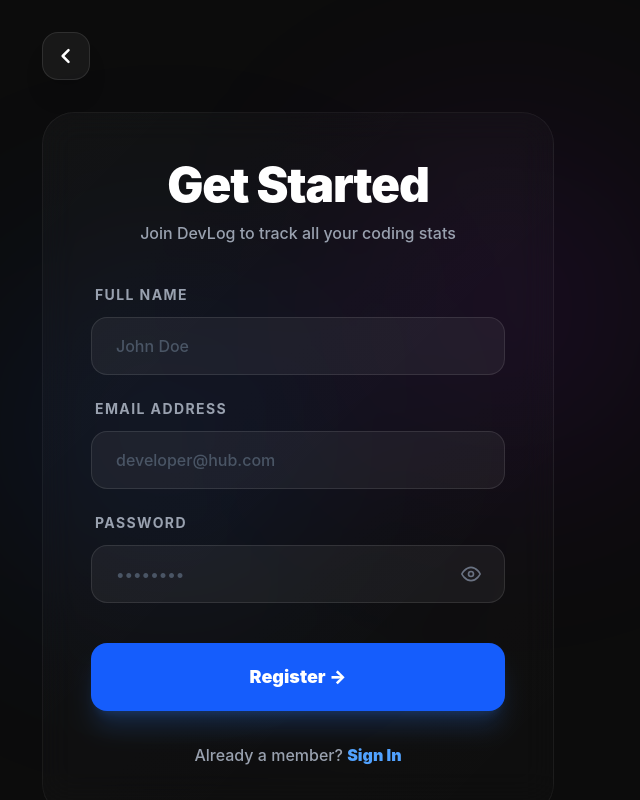
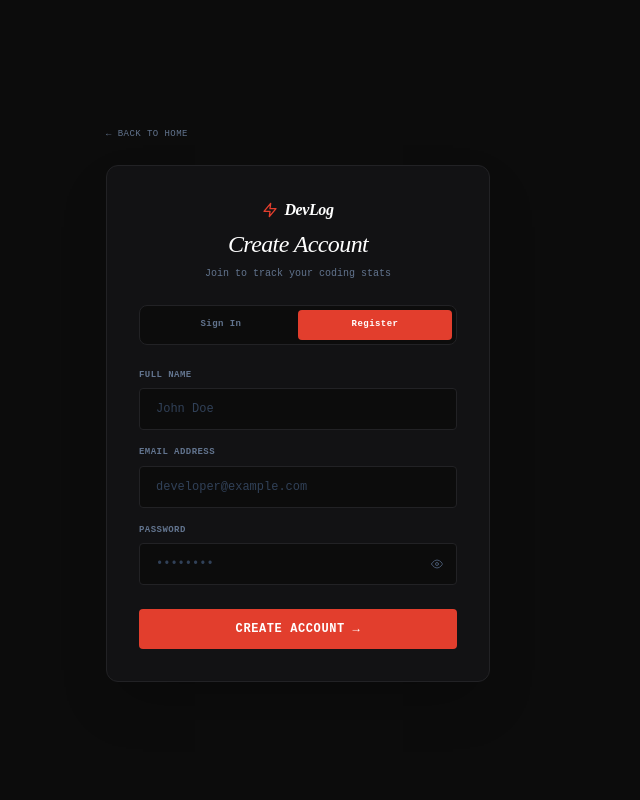
Before and after one commit to polyvexr/DevLog, a React (Vite) app in the folder client/: page /register in a window 1280 px wide. Shown: the whole page, without its empty margins (342-982 px from the left). Built offline with nearby package versions, Linux system fonts and the light colour scheme; no server answers.

Commit message:
updated login page and remove the tread mark

```diff
--- a/client/src/App.jsx
+++ b/client/src/App.jsx
@@ -12,7 +12,6 @@ import AuthenticatedWrapper from "./components/routes/AuthenticatedWrapper";
 // Eagerly loaded pages (critical path)
 import Landing from "./pages/Landing";
 import Login from "./pages/Login";
-import Register from "./pages/Register";
 import Dashboard from "./pages/Dashboard";
 import NotFound from "./pages/NotFound";
 
@@ -154,7 +153,7 @@ function App() {
           path="/register"
           element={
             <PublicRoute>
-              <Register />
+              <Login />
             </PublicRoute>
           }
         />
--- a/client/src/pages/Landing.jsx
+++ b/client/src/pages/Landing.jsx
@@ -55,7 +55,7 @@ export default function Landing() {
         <nav className="flex justify-between items-center py-6 border-b border-[#222225]">
           <div className="text-lg font-[Cormorant_Garamond] font-semibold italic tracking-tight flex items-center gap-2 text-white">
             <FiZap className="text-[#e23e2d] text-base" />
-            <span>DevLog™</span>
+            <span>DevLog</span>
           </div>
           <div className="flex items-center gap-2">
             <NavLink to="/login" label="Sign In" />
@@ -136,7 +136,7 @@ export default function Landing() {
           <div className="flex flex-col md:flex-row justify-between items-start md:items-center gap-8">
             <div className="space-y-3">
               <div className="text-lg font-[Cormorant_Garamond] font-semibold italic tracking-tight flex items-center gap-2 text-white">
-                <FiZap className="text-[#e23e2d] text-base" /> DevLog™
+                <FiZap className="text-[#e23e2d] text-base" /> DevLog
               </div>
               <p className="text-slate-500 text-xs max-w-xs leading-relaxed">Connecting the dots of your coding journey across every platform.</p>
             </div>
--- a/client/src/pages/Login.jsx
+++ b/client/src/pages/Login.jsx
@@ -1,30 +1,48 @@
-import { useState, useContext } from "react";
+import { useState, useContext, useEffect } from "react";
 import api from "../api/axios";
 import { AuthContext } from "../context/AuthContext";
-import { useNavigate, Link } from "react-router-dom";
-import { FiEye, FiEyeOff } from "react-icons/fi";
+import { useNavigate, Link, useLocation } from "react-router-dom";
+import { FiEye, FiEyeOff, FiZap } from "react-icons/fi";
 
 export default function Login() {
   const { login } = useContext(AuthContext);
   const navigate = useNavigate();
-  const [form, setForm] = useState({ email: "", password: "" });
+  const location = useLocation();
+
+  const [isRegister, setIsRegister] = useState(location.pathname === "/register");
+  const [form, setForm] = useState({ name: "", email: "", password: "" });
   const [loading, setLoading] = useState(false);
   const [error, setError] = useState("");
   const [showPassword, setShowPassword] = useState(false);
+
+  useEffect(() => {
+    setIsRegister(location.pathname === "/register");
+    setError("");
+  }, [location.pathname]);
 
   const handleSubmit = async (e) => {
     e.preventDefault();
     try {
       setError("");
       setLoading(true);
-      const res = await api.post("/auth/login", form);
-      const { token, isAdmin } = res.data.data;
-      login(token, isAdmin);
-      if (isAdmin) navigate("/admin");
-      else navigate("/");
+      if (isRegister) {
+        // Submit register
+        await api.post("/auth/register", form);
+        // Automatically attempt auto-login right after registration
+        const res = await api.post("/auth/login", { email: form.email, password: form.password });
+        const { token, isAdmin } = res.data.data;
+        login(token, isAdmin);
+        navigate(isAdmin ? "/admin" : "/");
+      } else {
+        // Submit login
+        const res = await api.post("/auth/login", { email: form.email, password: form.password });
+        const { token, isAdmin } = res.data.data;
+        login(token, isAdmin);
+        navigate(isAdmin ? "/admin" : "/");
+      }
     } catch (err) {
       setError(
-        err.response?.data?.message || "Failed to login. Please try again."
+        err.response?.data?.message || (isRegister ? "Registration failed. Try again." : "Failed to login. Try again.")
       );
     } finally {
       setLoading(false);
@@ -32,56 +50,83 @@ export default function Login() {
   };
 
   return (
-    <div className="min-h-screen relative flex items-center justify-center px-4 py-8 overflow-hidden">
-      {/* Background blobs for depth */}
-      <div className="absolute top-1/4 left-1/4 w-64 h-64 bg-blue-600/10 rounded-full blur-[100px] animate-blob"></div>
-      <div className="absolute bottom-1/4 right-1/4 w-80 h-80 bg-purple-600/10 rounded-full blur-[100px] animate-blob animation-delay-2000"></div>
-
-      <div className="w-full max-w-lg relative z-10">
+    <div className="min-h-screen bg-[#0c0c0c] text-slate-200 flex items-center justify-center px-4 py-8 overflow-hidden select-none">
+      <div className="w-full max-w-sm space-y-6">
         <Link
           to="/"
-          className="w-12 h-12 rounded-2xl bg-white/5 border border-white/10 flex items-center justify-center text-white transition-all hover:bg-blue-600 hover:border-blue-500 hover:-translate-x-1 group shadow-xl active:scale-95 mb-8"
+          className="inline-flex items-center gap-2 font-mono text-[9px] uppercase tracking-wider text-slate-500 hover:text-white transition-colors"
           title="Back to Home"
         >
-          <svg
-            className="w-5 h-5 group-hover:-translate-x-0.5 transition-transform"
-            fill="none"
-            viewBox="0 0 24 24"
-            stroke="currentColor"
-          >
-            <path
-              strokeLinecap="round"
-              strokeLinejoin="round"
-              strokeWidth={3}
-              d="M15 19l-7-7 7-7"
-            />
-          </svg>
+          ← Back to Home
         </Link>
 
         <form
           onSubmit={handleSubmit}
-          className="glass-card-premium p-10 md:p-12 fade-in-scale"
+          className="bg-[#121214] border border-[#222225] rounded-xl p-8 space-y-6 shadow-2xl"
           aria-live="polite"
         >
-          <div className="text-center mb-10">
-            <h2 className="text-4xl md:text-5xl font-black text-white mb-3 tracking-tight">
-              Sign In
+          <div className="text-center space-y-1.5">
+            <div className="text-base font-[Cormorant_Garamond] font-semibold italic tracking-tight flex items-center justify-center gap-1.5 text-white">
+              <FiZap className="text-[#e23e2d] text-base" />
+              <span>DevLog</span>
+            </div>
+            <h2 className="text-2xl font-[Cormorant_Garamond] font-light italic text-white tracking-tight">
+              {isRegister ? "Create Account" : "Sign In"}
             </h2>
-            <p className="text-gray-400 font-medium">
-              Continue your coding journey with DevLog
+            <p className="text-[10px] text-slate-500 font-mono">
+              {isRegister ? "Join to track your coding stats" : "Continue your coding journey"}
             </p>
           </div>
 
+          {/* Segmented control for tabs */}
+          <div className="grid grid-cols-2 p-1 bg-[#0c0c0c] border border-[#222225] rounded-lg font-mono text-[9px] uppercase tracking-wider font-semibold">
+            <button
+              type="button"
+              onClick={() => navigate("/login")}
+              className={`py-2 rounded transition-all cursor-pointer ${
+                !isRegister ? "bg-[#e23e2d] text-white" : "text-slate-500 hover:text-slate-200"
+              }`}
+            >
+              Sign In
+            </button>
+            <button
+              type="button"
+              onClick={() => navigate("/register")}
+              className={`py-2 rounded transition-all cursor-pointer ${
+                isRegister ? "bg-[#e23e2d] text-white" : "text-slate-500 hover:text-slate-200"
+              }`}
+            >
+              Register
+            </button>
+          </div>
+
           {error && (
-            <div className="mb-6 p-4 rounded-xl bg-red-500/10 border border-red-500/20 text-red-400 text-sm flex items-center gap-3 animate-shake" role="alert">
-              <div className="w-1.5 h-1.5 rounded-full bg-red-500 animate-pulse"></div>
+            <div className="p-3 rounded border border-red-500/20 bg-red-500/10 text-red-500 text-[10px] font-mono flex items-center gap-2" role="alert">
+              <div className="w-1 h-1 rounded-full bg-red-500 animate-ping" />
               {error}
             </div>
           )}
 
-          <div className="space-y-6">
-            <div className="space-y-3">
-              <label htmlFor="email" className="block text-sm font-bold text-gray-400 uppercase tracking-widest ml-1">
+          <div className="space-y-4">
+            {isRegister && (
+              <div className="space-y-1.5">
+                <label htmlFor="name" className="block text-[9px] font-mono font-semibold uppercase tracking-wider text-slate-500">
+                  Full Name
+                </label>
+                <input
+                  id="name"
+                  value={form.name}
+                  type="text"
+                  placeholder="John Doe"
+                  className="w-full px-4 py-3 bg-[#0c0c0c] border border-[#222225] rounded text-xs font-mono text-white placeholder-slate-700 focus:outline-none focus:border-[#e23e2d] transition-all"
+                  onChange={(e) => setForm({ ...form, name: e.target.value })}
+                  required
+                />
+              </div>
+            )}
+
+            <div className="space-y-1.5">
+              <label htmlFor="email" className="block text-[9px] font-mono font-semibold uppercase tracking-wider text-slate-500">
                 Email Address
               </label>
               <input
@@ -89,45 +134,43 @@ export default function Login() {
                 value={form.email}
                 type="email"
                 placeholder="developer@example.com"
-                className="w-full px-6 py-4 bg-white/5 border border-white/10 rounded-2xl text-white placeholder-gray-600 focus:outline-none focus:ring-2 focus:ring-blue-500/40 focus:border-blue-500/40 transition-all font-medium"
+                className="w-full px-4 py-3 bg-[#0c0c0c] border border-[#222225] rounded text-xs font-mono text-white placeholder-slate-700 focus:outline-none focus:border-[#e23e2d] transition-all"
                 onChange={(e) => setForm({ ...form, email: e.target.value })}
                 required
               />
             </div>
 
-            <div className="space-y-3">
-              <div className="flex justify-between items-center px-1">
-                <label htmlFor="password" className="block text-sm font-bold text-gray-400 uppercase tracking-widest">
+            <div className="space-y-1.5">
+              <div className="flex justify-between items-center">
+                <label htmlFor="password" className="block text-[9px] font-mono font-semibold uppercase tracking-wider text-slate-500">
                   Password
                 </label>
-                  to="/forgot-password"
-                  className="text-xs font-bold text-blue-400 hover:text-blue-300 transition-colors uppercase tracking-wider"
-
-                <Link>
-                  Forgot?
-                </Link>
+                {!isRegister && (
+                  <Link
+                    to="/forgot-password"
+                    className="text-[9px] font-mono text-slate-500 hover:text-slate-200 transition-colors uppercase tracking-wider"
+                  >
+                    Forgot?
+                  </Link>
+                )}
               </div>
-              <div className="relative group">
+              <div className="relative">
                 <input
                   id="password"
                   value={form.password}
                   type={showPassword ? "text" : "password"}
                   placeholder="••••••••"
-                  className="w-full px-6 py-4 bg-white/5 border border-white/10 rounded-2xl text-white placeholder-gray-600 focus:outline-none focus:ring-2 focus:ring-blue-500/40 focus:border-blue-500/40 transition-all font-medium"
+                  className="w-full px-4 py-3 bg-[#0c0c0c] border border-[#222225] rounded text-xs font-mono text-white placeholder-slate-700 focus:outline-none focus:border-[#e23e2d] transition-all pr-10"
                   onChange={(e) => setForm({ ...form, password: e.target.value })}
                   required
                 />
                 <button
                   type="button"
                   onClick={() => setShowPassword((s) => !s)}
-                  className="absolute right-5 top-1/2 -translate-y-1/2 text-gray-500 hover:text-white transition-colors p-1"
+                  className="absolute right-3.5 top-1/2 -translate-y-1/2 text-slate-600 hover:text-slate-300 transition-colors cursor-pointer"
                   aria-label={showPassword ? "Hide password" : "Show password"}
                 >
-                  {showPassword ? (
-                    <FiEyeOff className="text-xl" />
-                  ) : (
-                    <FiEye className="text-xl" />
-                  )}
+                  {showPassword ? <FiEyeOff className="text-xs" /> : <FiEye className="text-xs" />}
                 </button>
               </div>
             </div>
@@ -136,27 +179,14 @@ export default function Login() {
           <button
             type="submit"
             disabled={loading}
-            className="w-full mt-10 py-5 bg-blue-600 hover:bg-blue-500 disabled:bg-blue-800 disabled:cursor-not-allowed text-white font-black text-lg rounded-2xl shadow-xl shadow-blue-500/20 transition-all active:scale-[0.98] flex items-center justify-center gap-3"
+            className="w-full py-3 bg-[#e23e2d] hover:bg-[#cf2e2e] disabled:bg-red-950/50 disabled:text-slate-600 disabled:cursor-not-allowed text-white font-mono text-xs font-semibold uppercase tracking-wider rounded transition-colors flex items-center justify-center gap-2 cursor-pointer"
           >
             {loading ? (
-              <div className="w-6 h-6 border-2 border-white/30 border-t-white rounded-full animate-spin"></div>
+              <div className="w-3.5 h-3.5 border border-white/20 border-t-white rounded-full animate-spin" />
             ) : (
-              "Sign In →"
+              isRegister ? "Create Account →" : "Sign In →"
             )}
           </button>
-
-          <div className="mt-8 text-center">
-            <p className="text-gray-400 font-medium">
-              New here?{" "}
-              <Link
-                to="/register"
-                className="text-blue-400 hover:text-blue-300 font-black relative group"
-              >
-                Register
-                <span className="absolute -bottom-1 left-0 w-0 h-0.5 bg-blue-400 group-hover:w-full transition-all duration-300"></span>
-              </Link>
-            </p>
-          </div>
         </form>
       </div>
     </div>
--- a/client/src/pages/Register.jsx
+++ /dev/null
@@ -1,166 +0,0 @@
-import { useState } from "react";
-import api from "../api/axios";
-import { useNavigate, Link } from "react-router-dom";
-import { FiEye, FiEyeOff } from "react-icons/fi";
-
-export default function Register() {
-  const navigate = useNavigate();
-  const [form, setForm] = useState({ name: "", email: "", password: "" });
-  const [loading, setLoading] = useState(false);
-  const [error, setError] = useState("");
-  const [showPassword, setShowPassword] = useState(false);
-
-  const submit = async (e) => {
-    e.preventDefault();
-    try {
-      setError("");
-      setLoading(true);
-      await api.post("/auth/register", form);
-      navigate("/login");
-    } catch (err) {
-      setError(
-        err.response?.data?.message || "Registration failed. Please try again."
-      );
-    } finally {
-      setLoading(false);
-    }
-  };
-
-  return (
-    <div className="min-h-screen relative flex items-center justify-center px-4 py-8 overflow-hidden">
-      {/* Background blobs for depth */}
-      <div className="absolute top-1/4 right-1/4 w-72 h-72 bg-purple-600/10 rounded-full blur-[100px] animate-blob"></div>
-      <div className="absolute bottom-1/4 left-1/4 w-80 h-80 bg-blue-600/10 rounded-full blur-[100px] animate-blob animation-delay-2000"></div>
-
-      <div className="w-full max-w-lg relative z-10">
-        <Link
-          to="/"
-          className="w-12 h-12 rounded-2xl bg-white/5 border border-white/10 flex items-center justify-center text-white transition-all hover:bg-blue-600 hover:border-blue-500 hover:-translate-x-1 group shadow-xl active:scale-95 mb-8"
-          title="Back to Home"
-        >
-          <svg
-            className="w-5 h-5 group-hover:-translate-x-0.5 transition-transform"
-            fill="none"
-            viewBox="0 0 24 24"
-            stroke="currentColor"
-          >
-            <path
-              strokeLinecap="round"
-              strokeLinejoin="round"
-              strokeWidth={3}
-              d="M15 19l-7-7 7-7"
-            />
-          </svg>
-        </Link>
-
-        <form
-          onSubmit={submit}
-          className="glass-card-premium p-10 md:p-12 fade-in-scale"
-          aria-live="polite"
-        >
-          <div className="text-center mb-10">
-            <h2 className="text-4xl md:text-5xl font-black text-white mb-3 tracking-tight">
-              Get Started
-            </h2>
-            <p className="text-gray-400 font-medium">
-              Join DevLog to track all your coding stats
-            </p>
-          </div>
-
-          {error && (
-            <div className="mb-6 p-4 rounded-xl bg-red-500/10 border border-red-500/20 text-red-400 text-sm flex items-center gap-3 animate-shake" role="alert">
-              <div className="w-1.5 h-1.5 rounded-full bg-red-500 animate-pulse"></div>
-              {error}
-            </div>
-          )}
-
-          <div className="space-y-6">
-            <div className="space-y-3">
-              <label htmlFor="name" className="block text-sm font-bold text-gray-400 uppercase tracking-widest ml-1">
-                Full Name
-              </label>
-              <input
-                id="name"
-                value={form.name}
-                type="text"
-                placeholder="John Doe"
-                className="w-full px-6 py-4 bg-white/5 border border-white/10 rounded-2xl text-white placeholder-gray-600 focus:outline-none focus:ring-2 focus:ring-blue-500/40 focus:border-blue-500/40 transition-all font-medium"
-                onChange={(e) => setForm({ ...form, name: e.target.value })}
-                required
-              />
-            </div>
-
-            <div className="space-y-3">
-              <label htmlFor="email" className="block text-sm font-bold text-gray-400 uppercase tracking-widest ml-1">
-                Email Address
-              </label>
-              <input
-                id="email"
-                value={form.email}
-                type="email"
-                placeholder="developer@hub.com"
-                className="w-full px-6 py-4 bg-white/5 border border-white/10 rounded-2xl text-white placeholder-gray-600 focus:outline-none focus:ring-2 focus:ring-blue-500/40 focus:border-blue-500/40 transition-all font-medium"
-                onChange={(e) => setForm({ ...form, email: e.target.value })}
-                required
-              />
-            </div>
-
-            <div className="space-y-3">
-              <label htmlFor="password" className="block text-sm font-bold text-gray-400 uppercase tracking-widest ml-1">
-                Password
-              </label>
-              <div className="relative group">
-                <input
-                  id="password"
-                  value={form.password}
-                  type={showPassword ? "text" : "password"}
-                  placeholder="••••••••"
-                  className="w-full px-6 py-4 bg-white/5 border border-white/10 rounded-2xl text-white placeholder-gray-600 focus:outline-none focus:ring-2 focus:ring-blue-500/40 focus:border-blue-500/40 transition-all font-medium"
-                  onChange={(e) => setForm({ ...form, password: e.target.value })}
-                  required
-                />
-                <button
-                  type="button"
-                  onClick={() => setShowPassword((s) => !s)}
-                  className="absolute right-5 top-1/2 -translate-y-1/2 text-gray-500 hover:text-white transition-colors p-1"
-                  aria-label={showPassword ? "Hide password" : "Show password"}
-                >
-                  {showPassword ? (
-                    <FiEyeOff className="text-xl" />
-                  ) : (
-                    <FiEye className="text-xl" />
-                  )}
-                </button>
-              </div>
-            </div>
-          </div>
-
-          <button
-            type="submit"
-            disabled={loading}
-            className="w-full mt-10 py-5 bg-blue-600 hover:bg-blue-500 disabled:bg-blue-800 disabled:cursor-not-allowed text-white font-black text-lg rounded-2xl shadow-xl shadow-blue-500/20 transition-all active:scale-[0.98] flex items-center justify-center gap-3"
-          >
-            {loading ? (
-              <div className="w-6 h-6 border-2 border-white/30 border-t-white rounded-full animate-spin"></div>
-            ) : (
-              "Register →"
-            )}
-          </button>
-
-          <div className="mt-8 text-center">
-            <p className="text-gray-400 font-medium">
-              Already a member?{" "}
-              <Link
-                to="/login"
-                className="text-blue-400 hover:text-blue-300 font-black relative group"
-              >
-                Sign In
-                <span className="absolute -bottom-1 left-0 w-0 h-0.5 bg-blue-400 group-hover:w-full transition-all duration-300"></span>
-              </Link>
-            </p>
-          </div>
-        </form>
-      </div>
-    </div>
-  );
-}
```
